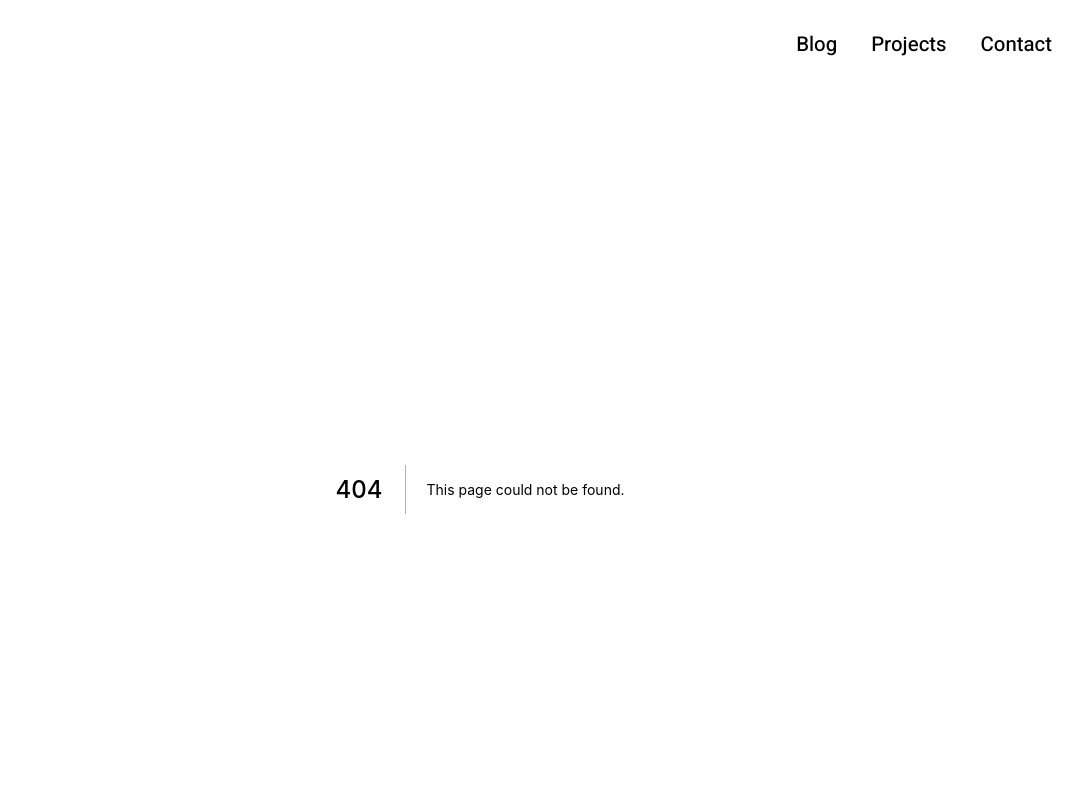
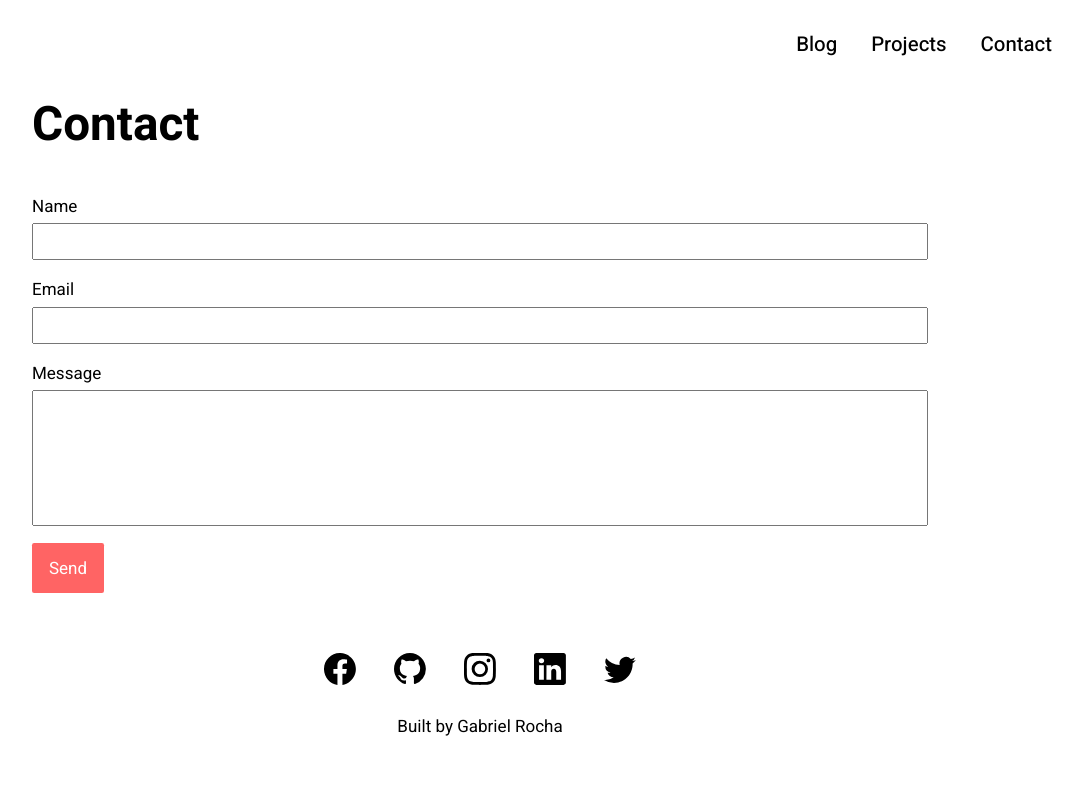
Before and after one commit to gabrielrochamd/v1, a Next.js app: page /contact in a window 1280 px wide. Before the commit this address had no page. Shown: the top 800 px of the page, without its empty margins (160-1242 px from the left). Built offline with nearby package versions, Linux system fonts and the light colour scheme.

Commit message:
Create contact page

```diff
--- a/src/components/header.tsx
+++ b/src/components/header.tsx
@@ -6,7 +6,7 @@ export function Header() {
       <ul>
         <li><a href="/blog">Blog</a></li>
         <li><a href="/projects">Projects</a></li>
-        <li><a href="">Contact</a></li>
+        <li><a href="/contact">Contact</a></li>
       </ul>
     </div>
   )
--- /dev/null
+++ b/src/pages/contact.tsx
@@ -0,0 +1,30 @@
+import Head from 'next/head'
+import styles from '../styles/pages/contact.module.scss'
+
+export default function Contact() {
+  return (
+    <div className={styles.root}>
+      <Head>
+        <title>Contact</title>
+      </Head>
+      <div className="container">
+        <h3>Contact</h3>
+        <form action="">
+          <div className={styles.inputContainer}>
+            <label htmlFor="name">Name</label>
+            <input id="name" name="name" type="text" />
+          </div>
+          <div className={styles.inputContainer}>
+            <label htmlFor="email">Email</label>
+            <input id="email" name="email" type="email" />
+          </div>
+          <div className={styles.inputContainer}>
+            <label htmlFor="message">Message</label>
+            <textarea id="message" name="message" rows={5} />
+          </div>
+          <input type="submit" value="Send" />
+        </form>
+      </div>
+    </div>
+  )
+}
--- /dev/null
+++ b/src/styles/pages/contact.module.scss
@@ -0,0 +1,36 @@
+.root {
+  :global(.container) {
+    h3 {
+      margin-bottom: 2rem;
+    }
+
+    form {
+      display: flex;
+      flex-direction: column;
+      gap: 1rem;
+
+      .inputContainer {
+        display: flex;
+        flex-direction: column;
+        gap: 0.25rem;
+
+        input, textarea {
+          padding: 0.25rem;
+        }
+
+        textarea {
+          resize: none;
+        }
+      }
+
+      input[type='submit'] {
+        background-color: #ff6464;
+        border-radius: 0.125rem;
+        border-width: 0;
+        color: #fff;
+        padding: 0.75rem 1rem;
+        width: min-content;
+      }
+    }
+  }
+}
```
